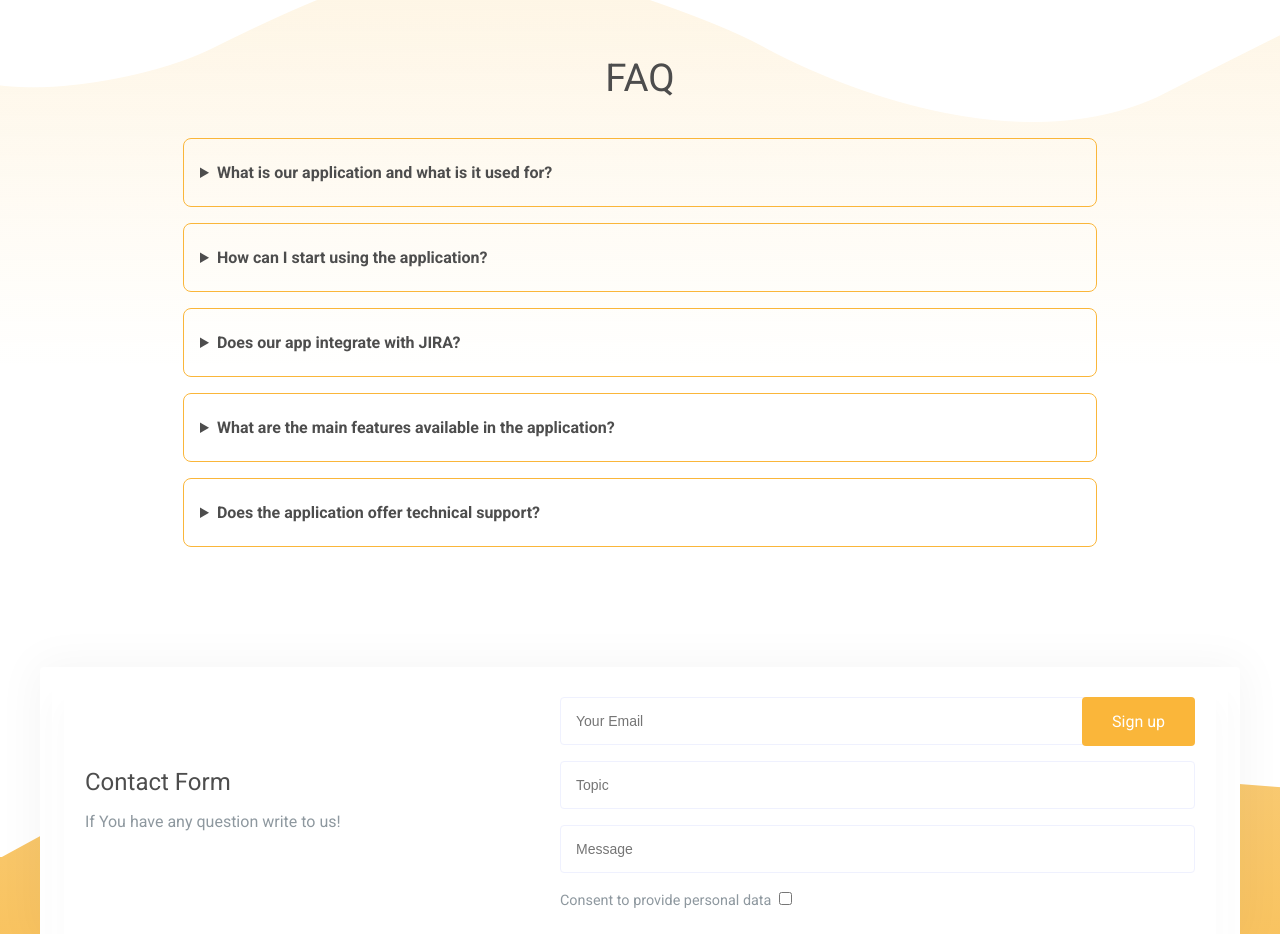
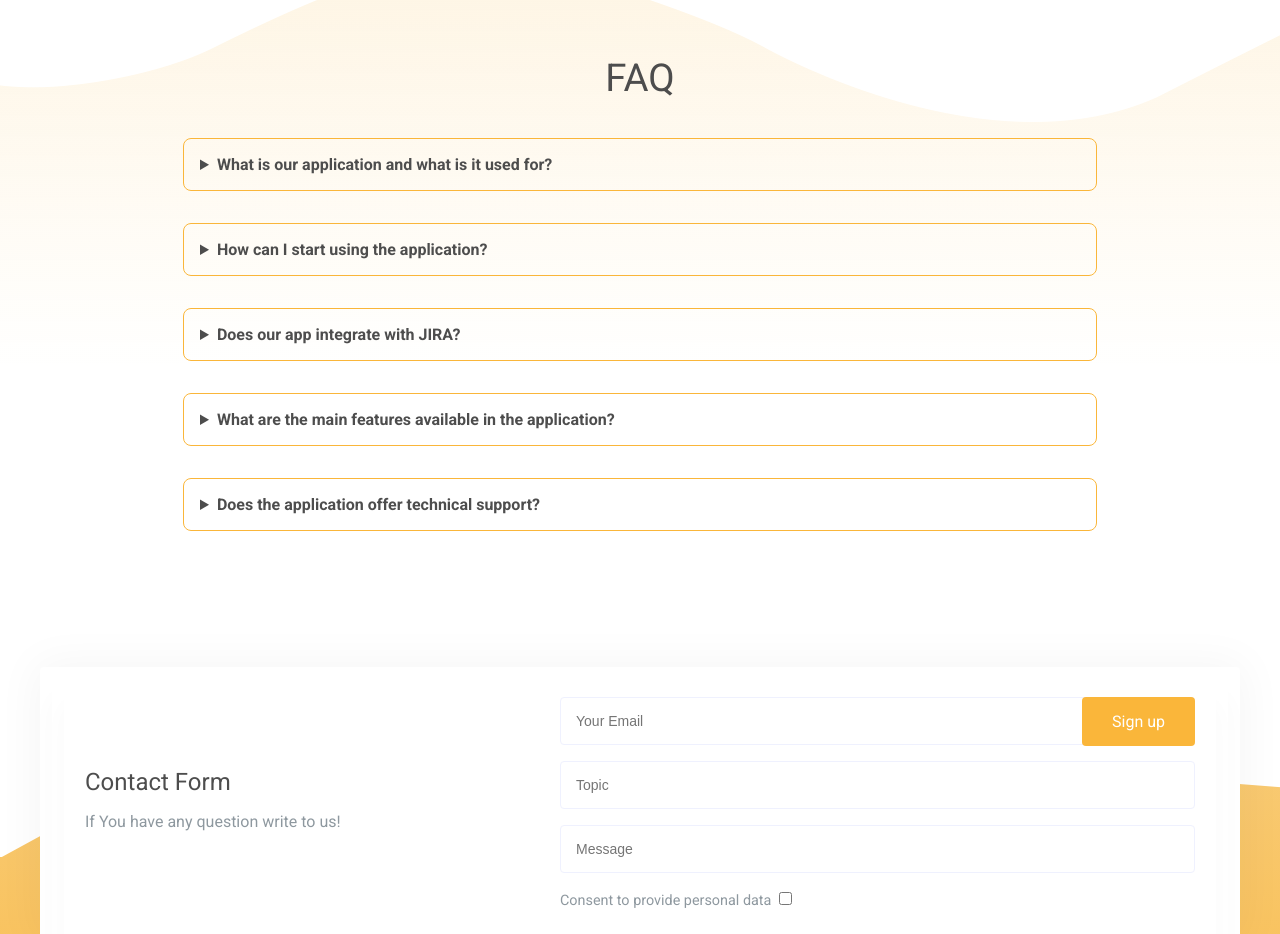
Before and after one commit to MarcinGazda/PPMLight.WWW, a React (Vite) app: page / in a window 1280 px wide. Shown: the part 3500-4434 px from the top of the page. Built offline with nearby package versions, Linux system fonts and the light colour scheme.

Commit message:
fix: add animation for collapse in FAQ

```diff
--- a/src/views/FAQ/styles.module.scss
+++ b/src/views/FAQ/styles.module.scss
@@ -66,26 +66,49 @@
     }
 
     p {
-      margin: 0;
-      padding: 0;
+      margin-bottom: 0;
     }
-    .card {
+    // .card {
+    //   border: $orange 1px solid;
+    //   border-radius: 0.5rem;
+
+    //   .question {
+    //     padding: 1.5rem 1rem;
+    //     outline-style: none;
+    //     cursor: pointer;
+    //     font-weight: 600;
+    //     transition: margin 0.3s ease-in-out;
+    //   }
+
+    //   .answer {
+    //     padding: 0 1rem 1.5rem 1rem;
+    //     margin-left: 1rem;
+    //     margin-top: -1rem;
+    //     margin-bottom: 10px;
+    //   }
+    //   details[open] {
+    //     margin-bottom: 10px;
+    //   }
+    // }
+
+    details.card {
+      padding: 1rem;
       border: $orange 1px solid;
       border-radius: 0.5rem;
-      white-space: pre-wrap;
+      margin-bottom: 1rem;
+      transition: all 0.3s ease-in-out;
+      max-height: 69px;
+      overflow: hidden;
 
       .question {
-        padding: 1.5rem 1rem;
-        outline-style: none;
+        outline: none;
         cursor: pointer;
         font-weight: 600;
       }
 
-      .answer {
-        padding: 0 1rem 1.5rem 1rem;
-        margin-left: 1rem;
-        margin-top: -1rem;
-        //color: $orange;
+      &[open] {
+        padding-bottom: 1rem;
+        max-height: 500px;
       }
     }
   }
```
